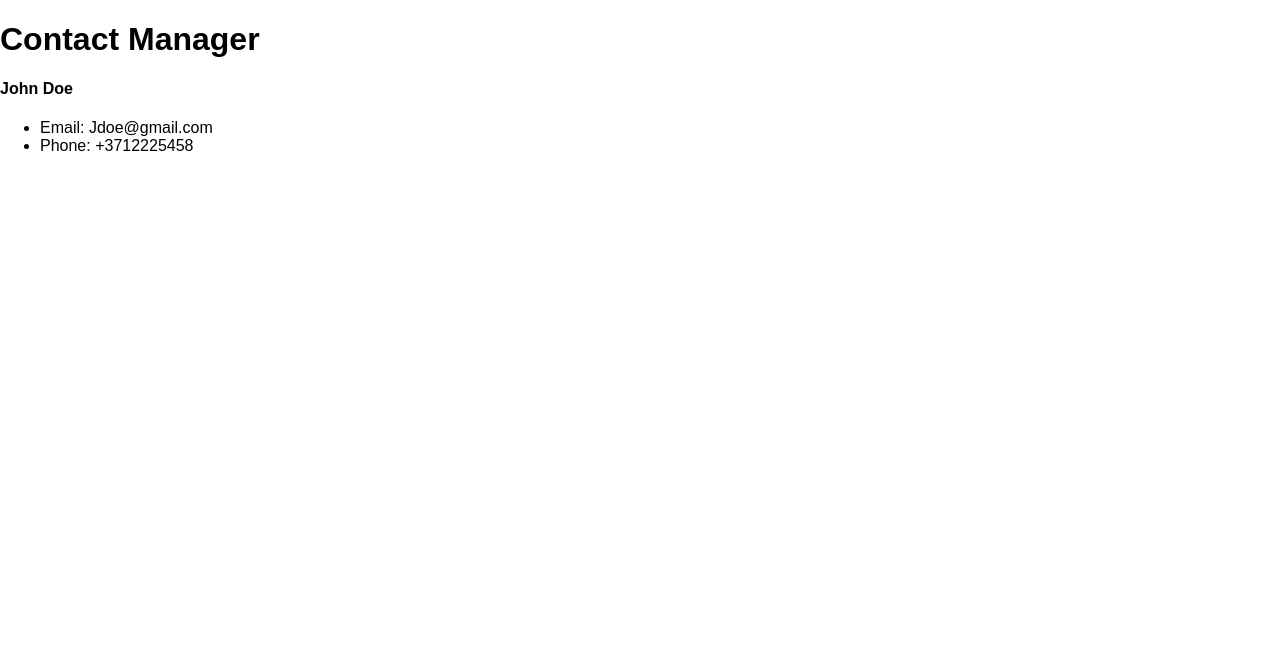
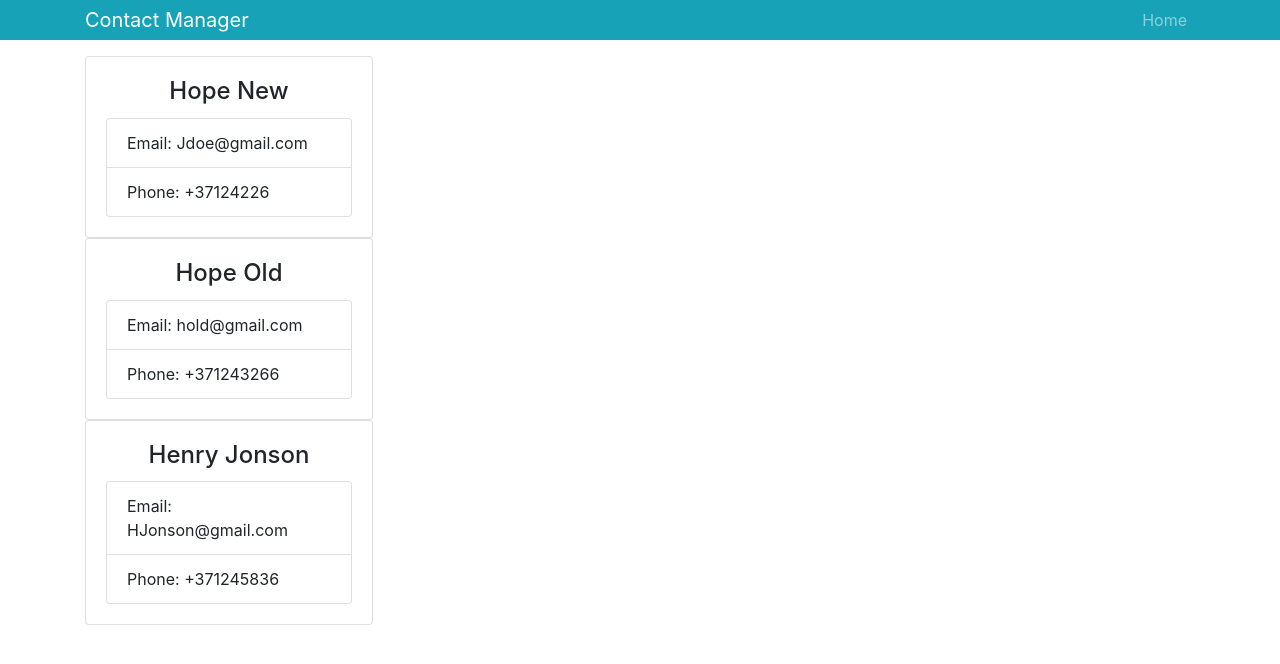
Before and after one commit to Magvin/ContactManagerReact, a React (Create React App) app: page / in a window 1280 px wide. Shown: the top 664 px of the page. Built offline with nearby package versions, Linux system fonts and the light colour scheme.

Commit message:
Contacts.js card component

```diff
--- a/package.json
+++ b/package.json
@@ -5,6 +5,7 @@
   "dependencies": {
     "@types/prop-types": "^15.5.5",
     "@types/react": "^16.4.11",
+    "bootstrap": "^4.1.3",
     "react": "^16.4.2",
     "react-dom": "^16.4.2",
     "react-scripts": "1.1.5"
--- a/src/App.js
+++ b/src/App.js
@@ -1,14 +1,17 @@
 import React, { Component } from "react";
 import "./App.css";
-import Contact from "./components/Contact";
+import Contacts from "./components/Contacts";
 import Header from "./components/Header";
+import "bootstrap/dist/css/bootstrap.min.css";
 
 class App extends Component {
   render() {
     return (
       <div className="App">
         <Header branding="Contact Manager" />
-        <Contact name="John Doe" email="Jdoe@gmail.com" phone="+3712225458" />
+        <div className="container">
+          <Contacts />
+        </div>
       </div>
     );
   }
--- a/src/components/Contact.js
+++ b/src/components/Contact.js
@@ -3,21 +3,21 @@
 
 class Contact extends Component {
   render() {
-    const { name, email, phone } = this.props;
+    const { name, email, phone } = this.props.contact;
     return (
-      <div>
-        <h4>{name}</h4>
-        <ul>
-          <li>Email: {email}</li>
-          <li>Phone: {phone}</li>
-        </ul>
+      <div className="card mb3" style={{ width: "18rem" }}>
+        <div className="card-body">
+          <h4 className="card-title text-center">{name}</h4>
+          <ul className="list-group">
+            <li className="list-group-item">Email: {email}</li>
+            <li className="list-group-item">Phone: {phone}</li>
+          </ul>
+        </div>
       </div>
     );
   }
 }
 Contact.propTypes = {
-  name: PropTypes.string.isRequired,
-  email: PropTypes.string.isRequired,
-  phone: PropTypes.string.isRequired
+  contact: PropTypes.object.isRequired
 };
 export default Contact;
--- /dev/null
+++ b/src/components/Contacts.js
@@ -0,0 +1,39 @@
+import React, { Component } from "react";
+import Contact from "./Contact";
+
+class Contacts extends Component {
+  state = {
+    contacts: [
+      {
+        id: 1,
+        name: "Hope New",
+        email: "Jdoe@gmail.com",
+        phone: "+37124226"
+      },
+      {
+        id: 2,
+        name: "Hope Old",
+        email: "hold@gmail.com",
+        phone: "+371243266"
+      },
+      {
+        id: 3,
+        name: "Henry Jonson",
+        email: "HJonson@gmail.com",
+        phone: "+371245836"
+      }
+    ]
+  };
+
+  render() {
+    const { contacts } = this.state;
+    return (
+      <div>
+        {contacts.map(contact => (
+          <Contact key={contact.id} contact={contact} />
+        ))}
+      </div>
+    );
+  }
+}
+export default Contacts;
--- a/src/components/Header.js
+++ b/src/components/Header.js
@@ -4,9 +4,22 @@
 const Header = props => {
   const { branding } = props;
   return (
-    <div>
-      <h1>{branding}</h1>
-    </div>
+    <nav className="navbar navbar-expand-sm navbar-dark bg-info mb-3 py-0">
+      <div className="container">
+        <a href="/" className="navbar-brand">
+          {branding}
+        </a>
+        <div>
+          <ul className="navbar-nav mr-auto">
+            <li className="nav-item">
+              <a href="/" className="nav-link">
+                Home
+              </a>
+            </li>
+          </ul>
+        </div>
+      </div>
+    </nav>
   );
 };
 Header.defaultProps = {
```
Also changed, not shown: 1 other file (tests, documents, lock files or other folders).
